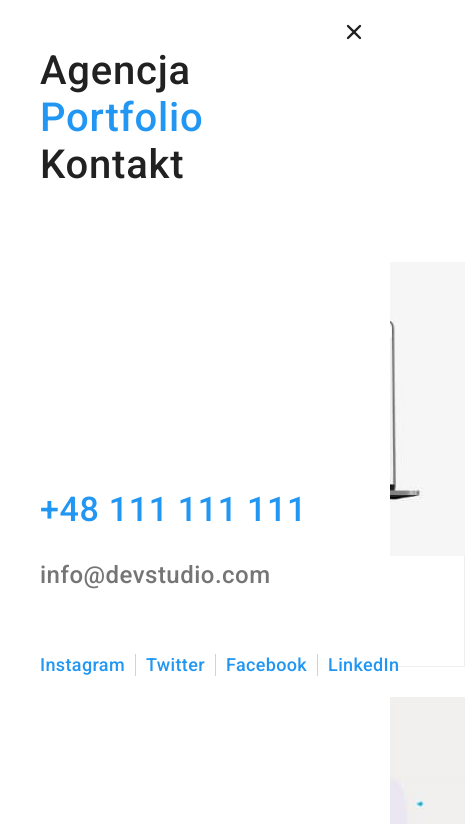
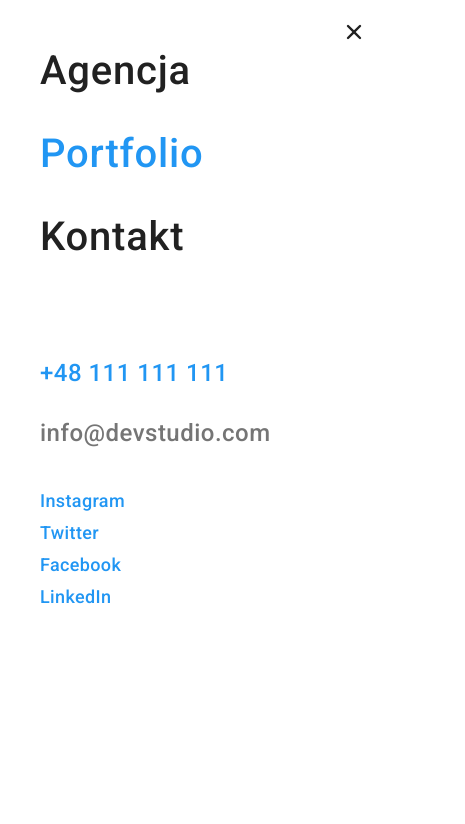
Before and after one commit to KrzysztofZak97/zak-project, a plain HTML site: page portfolio.html in a window 390 px wide. Both pictures are taken after a click on the button 355 px from the left and 29 px from the top of the page. Shown: the top 824 px of the page, 465 px wide, since content can reach past the window. Drawn offline with nearby package versions, Linux system fonts and the light colour scheme.

Commit message:
Change mobile-menu 320px

```diff
--- a/portfolio.html
+++ b/portfolio.html
@@ -395,15 +395,18 @@
       </button>
 
       <ul class="mobile-menu">
-        <li><a href="index.html" class="mobile-menu__link">Agencja</a></li>
-        <li>
+        <li class="mobile-menu__item">
+          <a><a href="index.html" class="mobile-menu__link">Agencja</a></li>
+        <li class="mobile-menu__item">
+          <a>
           <a
             href="portfolio.html"
             class="mobile-menu__link mobile-menu__link--active"
             >Portfolio</a
           >
         </li>
-        <li><a href="#" class="mobile-menu__link">Kontakt</a></li>
+        <li class="mobile-menu__item">
+          <a><a href="#" class="mobile-menu__link">Kontakt</a></li>
       </ul>
       <div class="mobile-contact">
         <a class="mobile-contact__tel" href="Tel:+48111111111">
--- a/sass/components/_buttons-portfolio.scss
+++ b/sass/components/_buttons-portfolio.scss
@@ -34,6 +34,17 @@
     }
   }
 }
+
+@media screen and (min-width: 320px) and (max-width: 479px) {
+  .buttons-portfolio {
+    justify-content: center;
+    &__item {
+      &:nth-child(n + 3) {
+        margin-top: 15px;
+      }
+    }
+  }
+}
 @media screen and (min-width: 768px) and (max-width: 1199px) {
   .buttons-portfolio {
     justify-content: center;
--- a/sass/components/_list-portfolio.scss
+++ b/sass/components/_list-portfolio.scss
@@ -69,6 +69,17 @@
     color: $graycolor;
   }
 }
+@media screen and (min-width: 320px) and (max-width: 479px) {
+  .list-portfolio {
+    &__img-size {
+      width: 290px;
+      height: 294px;
+    }
+    &__item {
+      width: 290px;
+    }
+  }
+}
 @media screen and (min-width: 768px) and (max-width: 1199px) {
   .list-portfolio {
     &__img-size {
@@ -77,10 +88,6 @@
     }
     &__item {
       width: 354px;
-      &:hover .list-portfolio__window2,
-      &:focus .list-portfolio__window2 {
-        transform: translateY(0);
-      }
     }
     &__text--padding {
       padding-top: 20px;
--- a/sass/components/_mobile-menu.scss
+++ b/sass/components/_mobile-menu.scss
@@ -122,3 +122,25 @@
     }
   }
 }
+@media screen and (min-width: 320px) and (max-width: 479px) {
+  .mobile-contact {
+    &__email {
+      margin-bottom: 32px;
+    }
+    &__tel {
+      font-size: 24px;
+      line-height: 1.16;
+    }
+  }
+  .mobile-menu {
+    margin-bottom: 100px;
+  }
+  .mobile-social {
+    flex-direction: column;
+    &__border {
+      padding-left: 0;
+      padding-top: 10px;
+      border-right: 0;
+    }
+  }
+}
```
Also changed, not shown: css/main.min.css, 1 other file.
